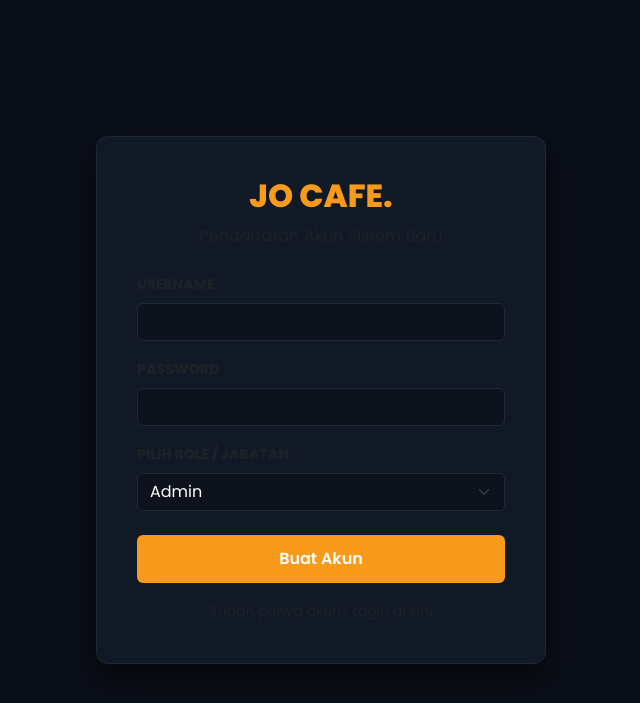
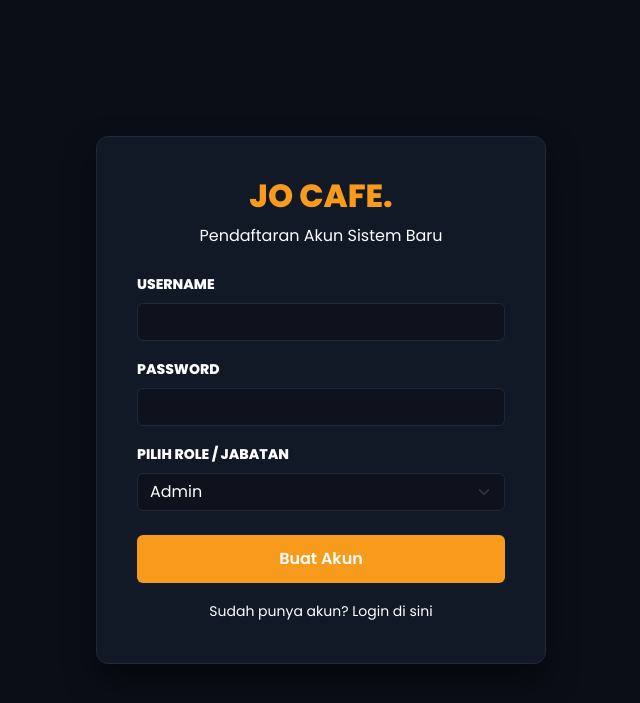
Before and after one commit to ifantrijm/jocafe-reservation-system, a PHP site: page /auth/register.php in a window 1280 px wide. Shown: the top 703 px of the page, without its empty margins (319-959 px from the left). Run offline with PHP 8.4, Linux system fonts and the light colour scheme.

Commit message:
TextAuthWhite

```diff
--- a/auth/register.php
+++ b/auth/register.php
@@ -47,7 +47,7 @@ if (isset($_POST['register'])) {
     <div class="auth-card">
         <div class="text-center mb-4">
             <h2 style="font-weight: 800; color: #f89b1c;">JO CAFE.</h2>
-            <p class="text-muted">Pendaftaran Akun Sistem Baru</p>
+            <p class="text-white">Pendaftaran Akun Sistem Baru</p>
         </div>
 
         <?php if(isset($error)): ?>
@@ -59,15 +59,15 @@ if (isset($_POST['register'])) {
 
         <form method="POST">
             <div class="mb-3">
-                <label class="form-label text-muted small fw-bold">USERNAME</label>
+                <label class="form-label text-white small fw-bold">USERNAME</label>
                 <input type="text" name="username" class="form-control" required>
             </div>
             <div class="mb-3">
-                <label class="form-label text-muted small fw-bold">PASSWORD</label>
+                <label class="form-label text-white small fw-bold">PASSWORD</label>
                 <input type="password" name="password" class="form-control" required>
             </div>
             <div class="mb-4">
-                <label class="form-label text-muted small fw-bold">PILIH ROLE / JABATAN</label>
+                <label class="form-label text-white small fw-bold">PILIH ROLE / JABATAN</label>
                 <select name="role_staff" class="form-select" required>
                     <option value="admin">Admin</option>
                     <option value="manager">Manager</option>
@@ -75,7 +75,7 @@ if (isset($_POST['register'])) {
             </div>
             <button type="submit" name="register" class="btn-jo mb-3">Buat Akun</button>
             <div class="text-center">
-                <a href="login.php" class="text-muted text-decoration-none small">Sudah punya akun? Login di sini</a>
+                <a href="login.php" class="text-white text-decoration-none small">Sudah punya akun? Login di sini</a>
             </div>
         </form>
     </div>
```
Also changed, not shown: auth/login.php (+4 -4 lines).
